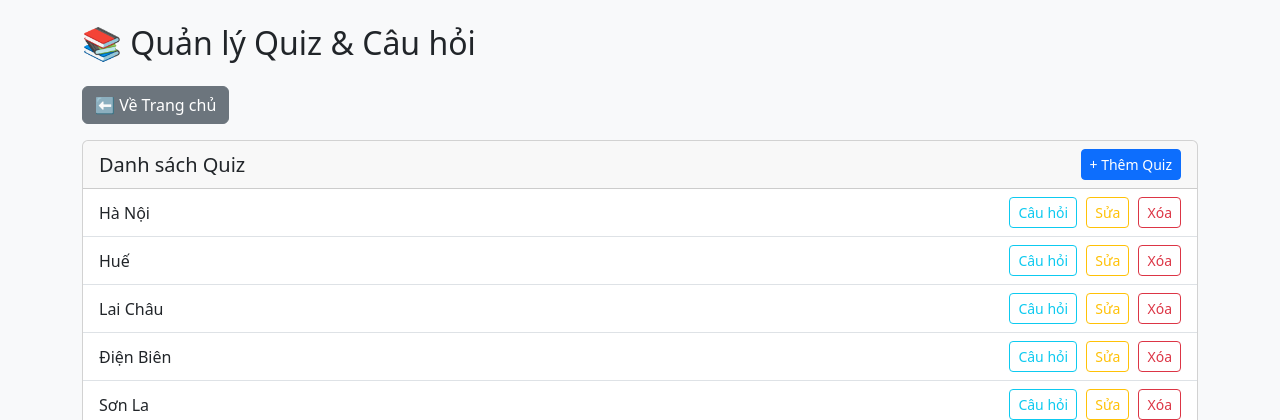
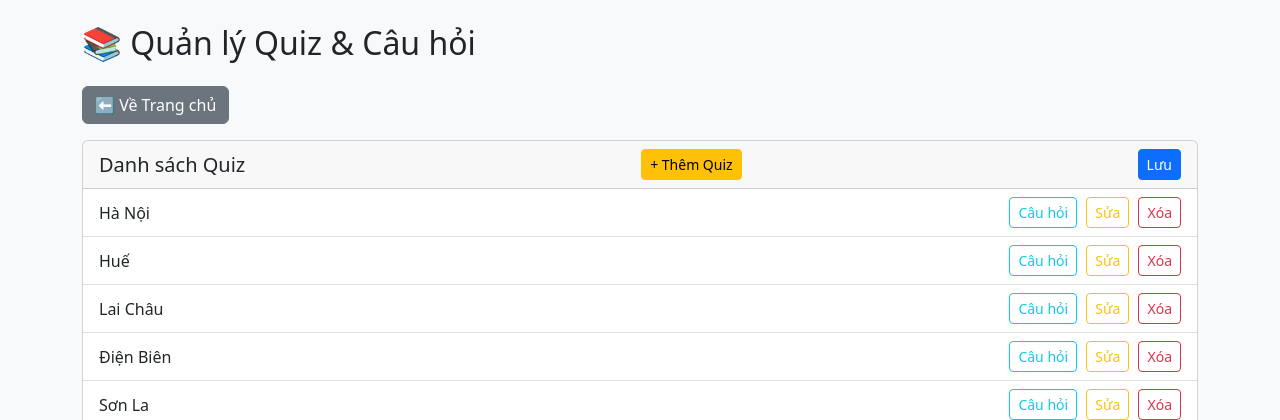
Before and after one commit to hoangphuc4913/VongQuayDiaLy, a FastAPI app: page /admin in a window 1280 px wide. Shown: the top 420 px of the page. Run offline with FastAPI, Linux system fonts and the light colour scheme; data comes from the database, SQL or seed files in the repository.

Commit message:
Add save button

```diff
--- a/static/js/admin.js
+++ b/static/js/admin.js
@@ -20,8 +20,10 @@ async function saveToGithub() {
     const res = await fetch(`${API_BASE_URL}/api/save_quiz_file`, { method: "POST" });
     const data = await res.json();
     console.log("✅ Commit kết quả:", data);
+    return true;
   } catch (err) {
     console.error("❌ Lỗi commit GitHub:", err);
+    return false;
   }
 }
 
@@ -59,7 +61,6 @@ async function addQuiz() {
   bootstrap.Modal.getInstance(document.getElementById("quizModal")).hide();
   document.activeElement.blur();
   loadQuizzes();
-  saveToGithub();
 }
 
 function editQuiz(id, name) {
@@ -78,14 +79,12 @@ async function updateQuiz() {
   bootstrap.Modal.getInstance(document.getElementById("editQuizModal")).hide();
   document.activeElement.blur();
   loadQuizzes();
-  saveToGithub();
 }
 
 async function deleteQuiz(id) {
   if (!confirm("Xóa quiz này?")) return;
   await fetch(`${API_BASE_URL}/api/quizzes/${id}`, { method: "DELETE" });
   loadQuizzes();
-  saveToGithub();
 }
 
 // ----------------- QUESTIONS -----------------
@@ -162,7 +161,6 @@ async function addQuestion() {
   questionModal.hide();
   document.activeElement.blur();
   refreshQuestionList();
-  saveToGithub();
 }
 
 async function editQuestion(id) {
@@ -236,14 +234,12 @@ async function updateQuestion() {
   editQModal.hide();
   document.activeElement.blur();
   refreshQuestionList();
-  saveToGithub();
 }
 
 async function deleteQuestion(id) {
   if (!confirm("Xóa câu hỏi này?")) return;
   await fetch(`${API_BASE_URL}/api/questions/${id}`, { method: "DELETE" });
   refreshQuestionList();
-  saveToGithub();
 }
 
 async function refreshQuestionList() {
@@ -269,3 +265,9 @@ async function refreshQuestionList() {
     list.appendChild(li);
   });
 }
+
+document.getElementById("saveBtn").addEventListener("click", function(){
+  this.style.opacity = 0.5;
+  alert(saveToGithub() ? "Lưu thành công ✅" : "Lưu thất bại ❌");
+  this.style.opacity = 1;
+});
--- a/templates/admin.html
+++ b/templates/admin.html
@@ -16,7 +16,8 @@
     <div class="card mb-4">
       <div class="card-header d-flex justify-content-between align-items-center">
         <h5 class="m-0">Danh sách Quiz</h5>
-        <button class="btn btn-primary btn-sm" onclick="showAddQuiz()">+ Thêm Quiz</button>
+        <button class="btn btn-warning btn-sm" onclick="showAddQuiz()">+ Thêm Quiz</button>
+        <button class="btn btn-primary btn-sm" id="saveBtn">Lưu</button>
       </div>
       <ul class="list-group list-group-flush" id="quizList"></ul>
     </div>
```
